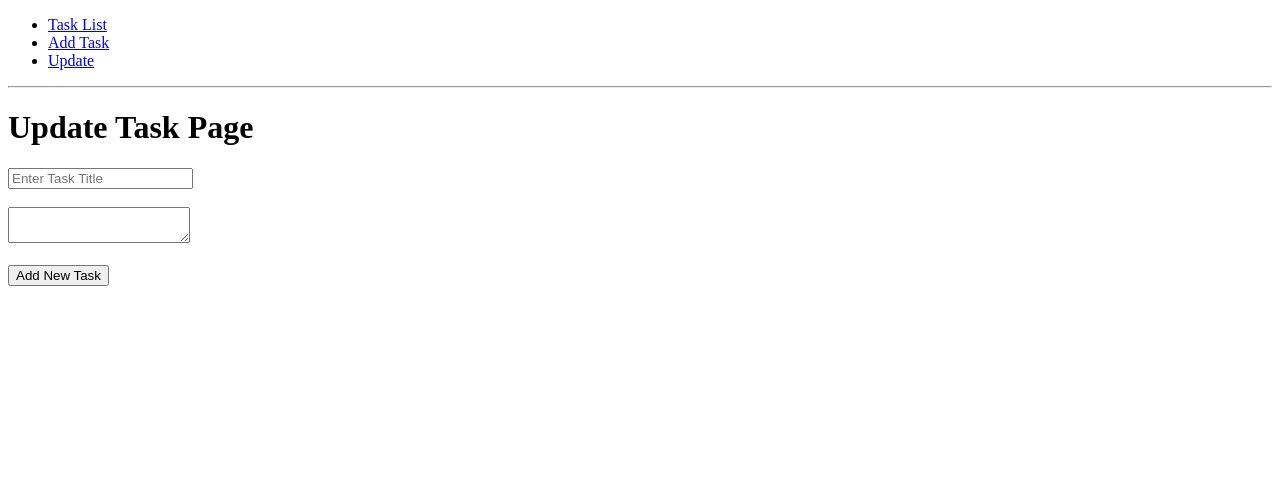
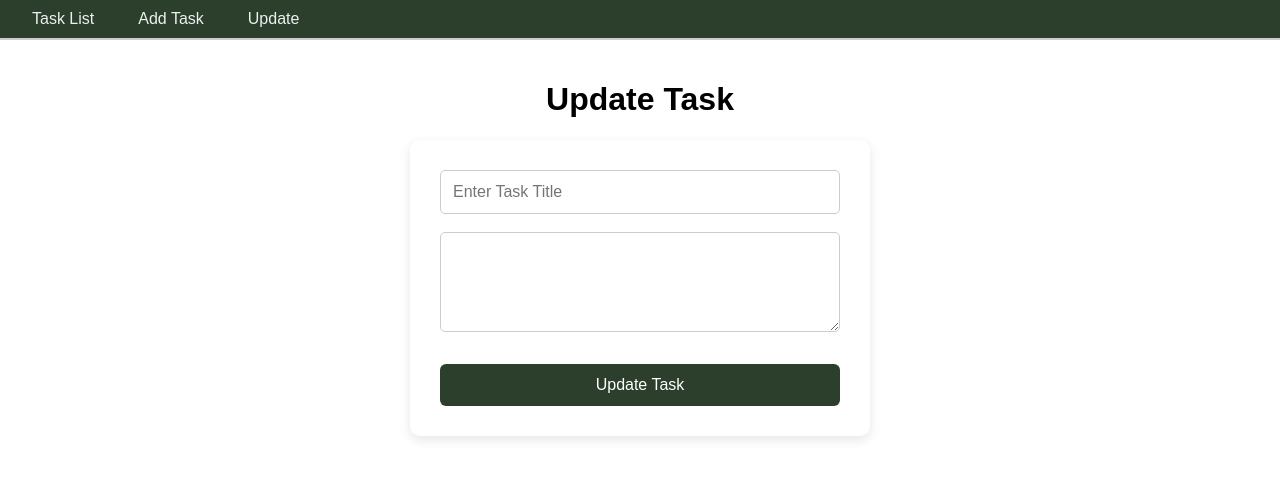
Before and after one commit to thunderr690/To-do-list-using-Node-js, a Node server app: page /update in a window 1280 px wide. Shown: the top 479 px of the page. Run offline with Node 20, Linux system fonts and the light colour scheme; some libraries are stand-ins or nearby versions.

Commit message:
Implement MongoDB connection and update task management functionality

```diff
--- a/index.js
+++ b/index.js
@@ -1,18 +1,29 @@
 import express from 'express'
 import path from "path"
+import { MongoClient } from 'mongodb'
 
-import { fileURLToPath } from 'url'
 
 const app = express()
+const publicPath = path.resolve('public')
+app.use(express.static(publicPath))
+app.set('view engine', 'ejs')
 
+const dbName = "node-project"
+const collectionName = "todo"
+const url = "mongodb://localhost:27017"
+const client = new MongoClient(url)
 
-const __filename = fileURLToPath(import.meta.url)
-const __dirname = path.dirname(__filename)
+let db
+const connectDB = async () => {
+    if (!db) {
+        await client.connect();
+        db = client.db(dbName);
+        console.log("✅ Connected to MongoDB");
+    }
+    return db;
+};
 
-app.set('view engine','ejs')
-app.set("views", path.join(__dirname, "views"))
-
-app.use(express.static(path.join(__dirname, "public")))
+app.use(express.urlencoded({ extended: false }))
 
 app.get("/", (req, resp) => {
     resp.render('list')
@@ -30,8 +41,17 @@ app.post("/update", (req, resp) => {
     resp.redirect('/')
 })
 
-app.post("/add", (req, resp) => {
-    resp.redirect('/')
+app.post("/add", async (req, resp) => {
+    const db = await connectDB()
+    const collection = db.collection(collectionName)
+    const result = await collection.insertOne(req.body)
+    console.log("data inserted", result)
+    if (result) {
+        resp.redirect('/')
+    } else {
+        resp.redirect('/add')
+    }
+
 })
 
 app.listen(3200)
--- a/package.json
+++ b/package.json
@@ -12,6 +12,7 @@
   "dependencies": {
     "ejs": "^3.1.10",
     "express": "^5.1.0",
+    "mongodb": "^7.0.0",
     "nodemon": "^3.1.10",
     "path": "^0.12.7",
     "url": "^0.11.4"
--- a/views/add.ejs
+++ b/views/add.ejs
@@ -15,7 +15,7 @@
         <form class="todo-form" action="/add" method="post">
             <input class="input" type="text" placeholder="Enter Task Title" name="title">
             <br><br>
-            <textarea class="input" name="description" id=""></textarea>
+            <textarea class="input" name="description" ></textarea>
             <br><br>
             <button class="btn">Add New Task</button>
         </form>
--- a/views/list.ejs
+++ b/views/list.ejs
@@ -4,6 +4,7 @@
     <meta charset="UTF-8">
     <meta name="viewport" content="width=device-width, initial-scale=1.0">
     <title>Task list</title>
+    <link rel="stylesheet" href="styles.css">
 </head>
 <body>
     <%- include('navbar') %>
--- a/views/update.ejs
+++ b/views/update.ejs
@@ -4,19 +4,20 @@
     <meta charset="UTF-8">
     <meta name="viewport" content="width=device-width, initial-scale=1.0">
     <title>Update Task</title>
+    <link rel="stylesheet" href="styles.css">
 </head>
 <body>
     <%- include('navbar') %>
 
 
     <div class="container">
-        <h1>Update Task Page</h1>
+        <h1>Update Task</h1>
         <form class="todo-form" action="/update" method="post">
             <input class="input" type="text" placeholder="Enter Task Title" name="title">
             <br><br>
-            <textarea class="input" name="description" id=""></textarea>
+            <textarea class="input" name="description" ></textarea>
             <br><br>
-            <button class="btn">Add New Task</button>
+            <button class="btn">Update Task</button>
         </form>
     </div>
 </body>
```
Also changed, not shown: 1 other file.
